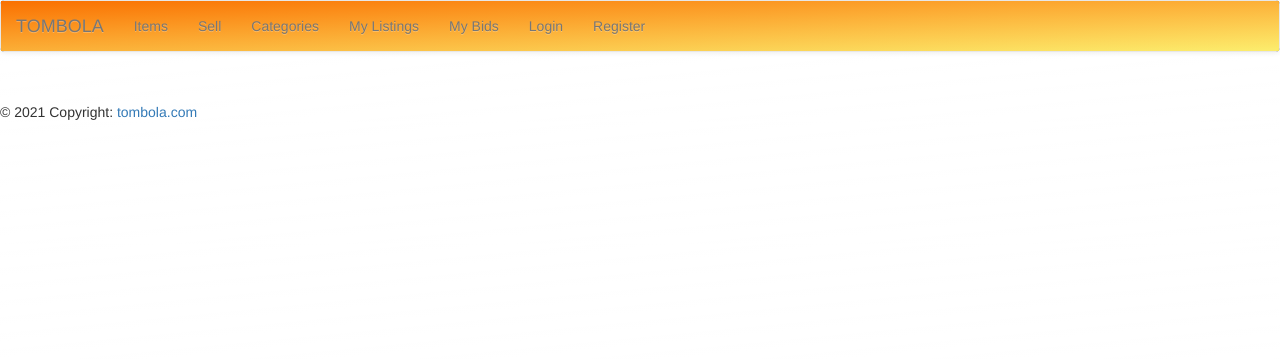
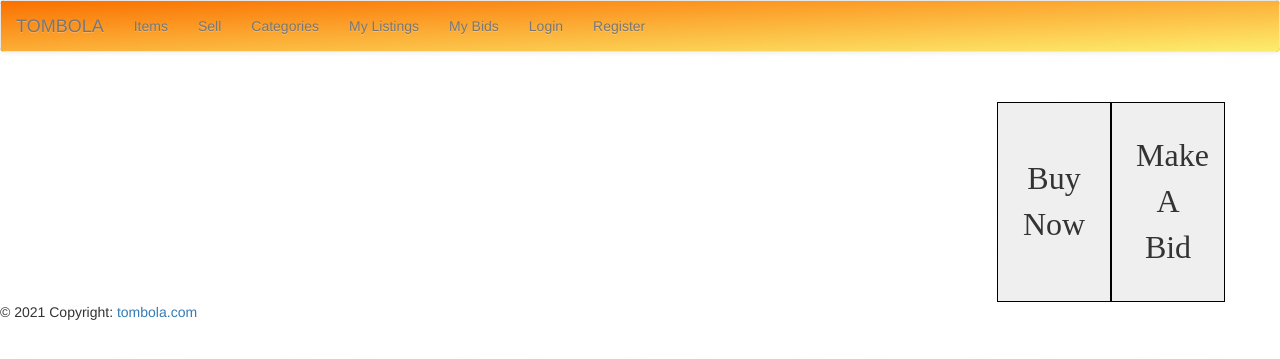
Before and after one commit to jonsteinar20/verklegt-namskei--2, a Django app: template fire_sale/templates/item/item_details.html in a window 1280 px wide. Shown: the top 359 px of the page. Run offline with Django 4.2, Linux system fonts and the light colour scheme; the template is opened without the code that fills it, so the values that code supplies are empty.

Commit message:
laga takka

```diff
--- a/fire_sale/templates/item/item_details.html
+++ b/fire_sale/templates/item/item_details.html
@@ -5,10 +5,9 @@
     <p>{{ item.price }}</p>
     {% for item_image in item.itemimage_set.all %}
         <img src="{{ item_image.image }}" class="item-img" />
-        <div class="container">
-            <button href="{‰ url 'item-make-bid' %}" class="bid-btn"  type="button">Make A Bid</button>
+    {% endfor %}
+    <div class="container">
+        <button href="{‰ url 'item-make-bid' %}" class="bid-btn"  type="button">Make A Bid</button>
         <button href="#" class="buy-btn">Buy Now</button>
-        </div>
-    {% endfor %}
-
+    </div>
 {% endblock %}
```
